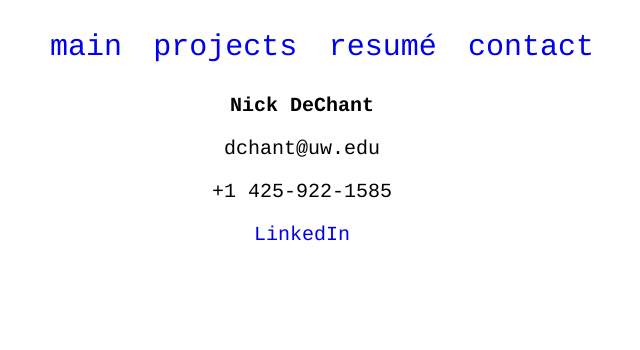
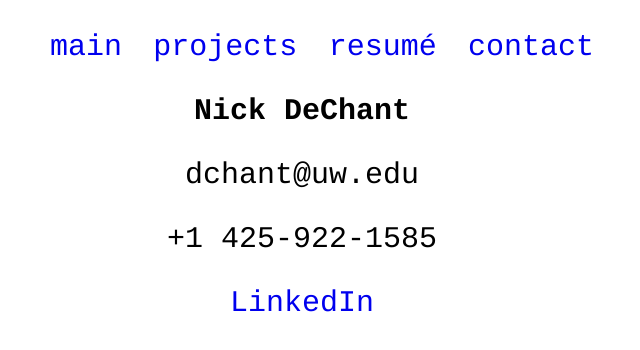
Before and after one commit to nickdec/nickdec.github.io, a plain HTML site: page contact.html in a window 1280 px wide. Shown: the whole page, without its empty margins (338-978 px from the left). Drawn offline with Linux system fonts and the light colour scheme.

Commit message:
Update nick.css

```diff
--- a/nick.css
+++ b/nick.css
@@ -23,10 +23,6 @@ a img:hover {
 
 }
 
-.gateway p, #contact p {
-	font-family:Courier, monospace;
-	font-size:20px;
-}
 
 li{
 	margin-top: 2pt;
```
